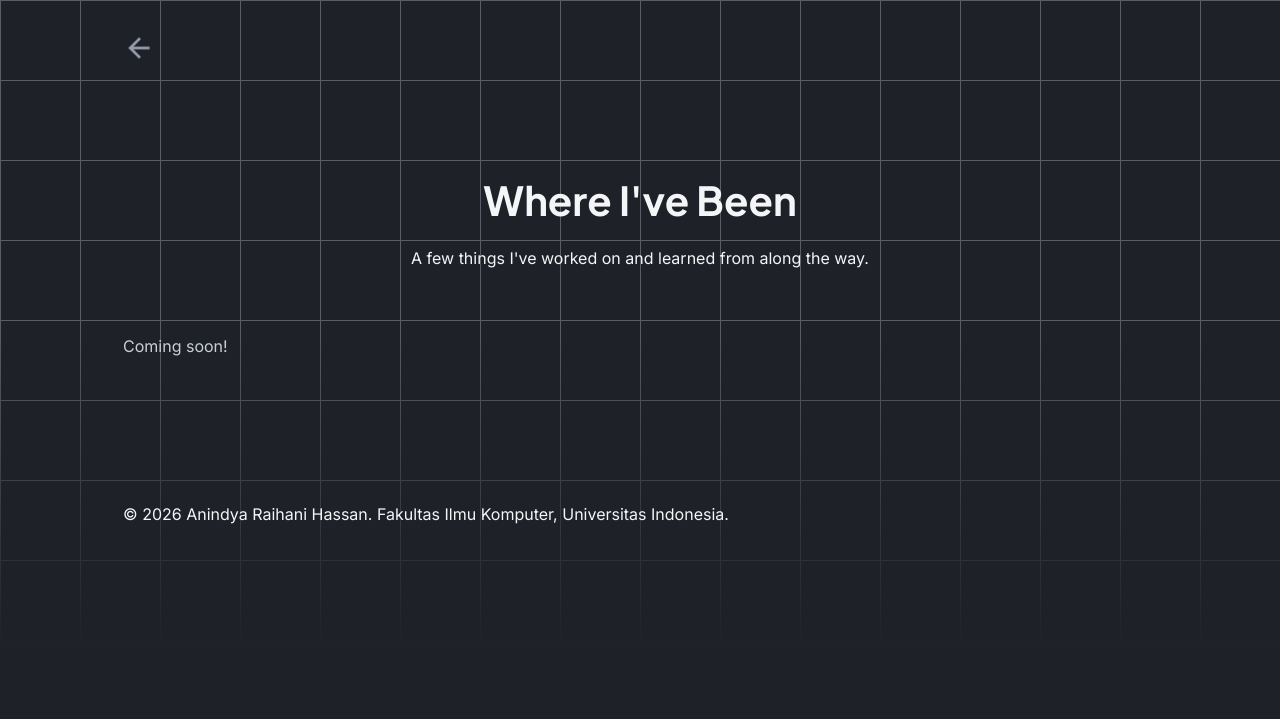
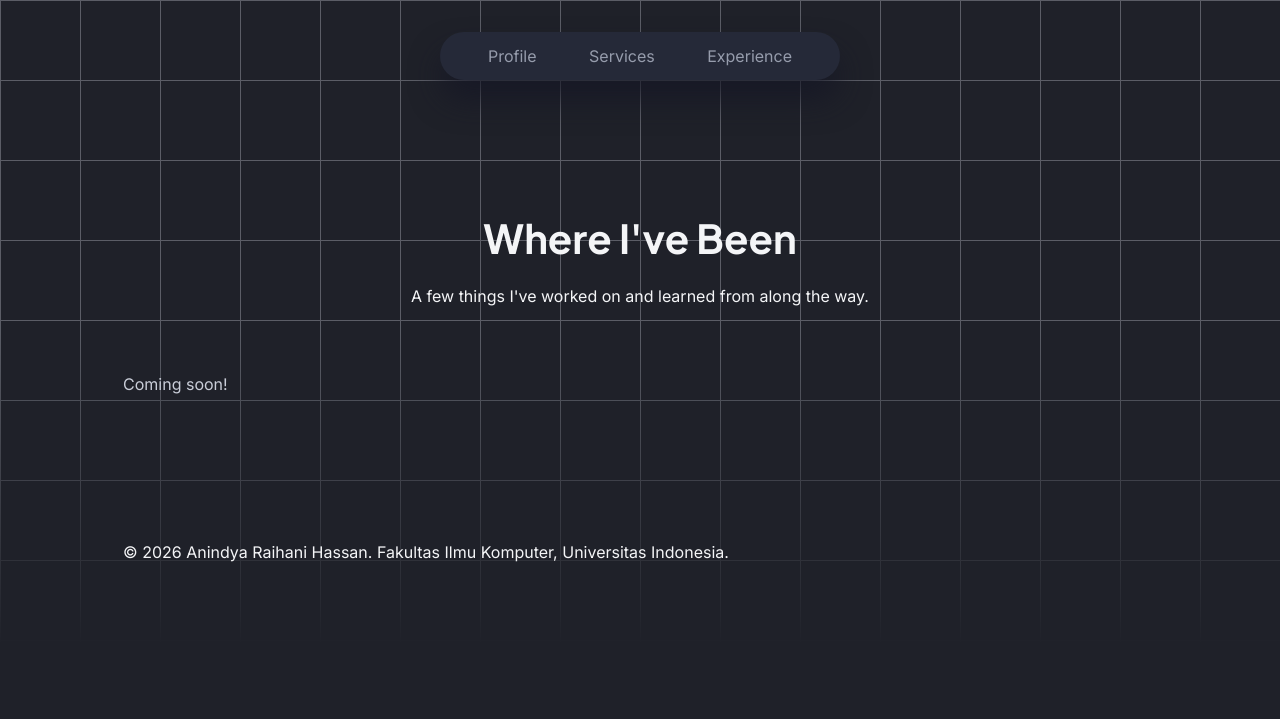
Before and after one commit to anindyou/myportofolio, a Django app: page /experience/ in a window 1280 px wide. Shown: the top 719 px of the page. Run offline with Django 5.2, Linux system fonts and the light colour scheme; data that the repository does not hold is empty.

Commit message:
refactor: experience.html extends base.html

```diff
--- a/templates/experience.html
+++ b/templates/experience.html
@@ -1,28 +1,8 @@
-{% load static %}
-<!doctype html>
-
-<html lang="en">
-  <head>
-    <meta charset="UTF-8" />
-    <meta name="viewport" content="width=device-width, initial-scale=1.0" />
-    <title>Experience — {{name}}</title>
-    <link rel="preconnect" href="https://fonts.googleapis.com" />
-    <link rel="preconnect" href="https://fonts.gstatic.com" crossorigin />
-    <link href="https://fonts.googleapis.com/css2?family=Inter:wght@400;700&display=swap" rel="stylesheet">
-    <link href="https://fonts.googleapis.com/css2?family=Plus+Jakarta+Sans:wght@400;700&display=swap" rel="stylesheet">
-    <link rel="stylesheet" href="{% static 'css/style.css' %}" />
-  </head>
-
-  <body>
-    <div class="hero-grid" aria-hidden="true"></div>
-    <header>
-      <a href="{% url 'main:show_main' %}#experience" class="back-btn" aria-label="Back to home">
-        <span
-          class="icon-mask"
-          style="--icon-url: url('{% static 'img/back-arrow.png' %}')"
-        ></span>
-      </a>
-    </header>
+{% extends "base.html" %}
+{% block meta %}
+    <title>Experience — {{ name }}</title>
+{% endblock meta %}
+{% block content %}
     <main>
       <section class="experience" id="experience">
         <div class="section-title">
@@ -57,11 +37,4 @@
         </div>
       </section>
     </main>
-    <footer class="footer">
-      <p>
-        © 2026 {{ name }}. Fakultas Ilmu Komputer, Universitas
-        Indonesia.
-      </p>
-    </footer>
-  </body>
-</html>
+{% endblock content %}
```
